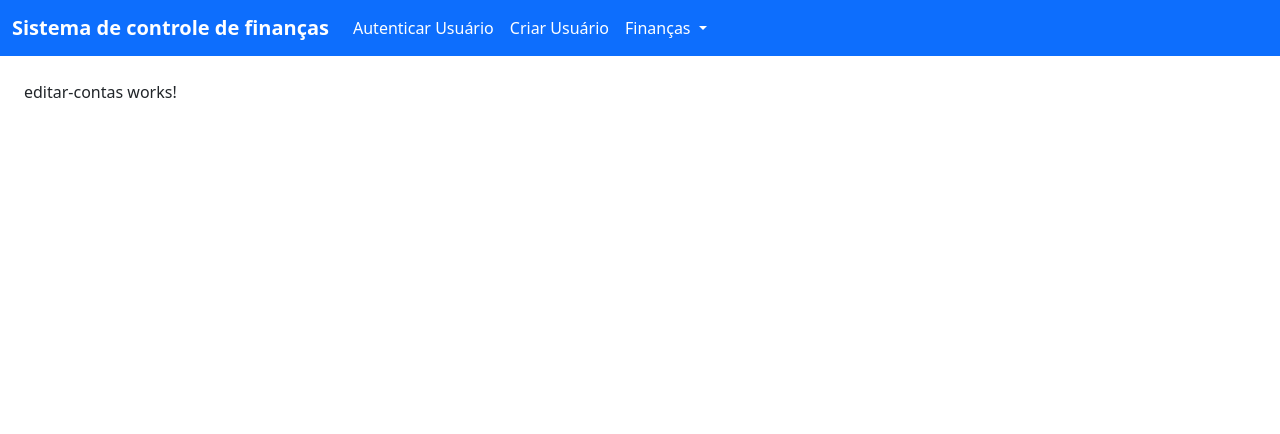
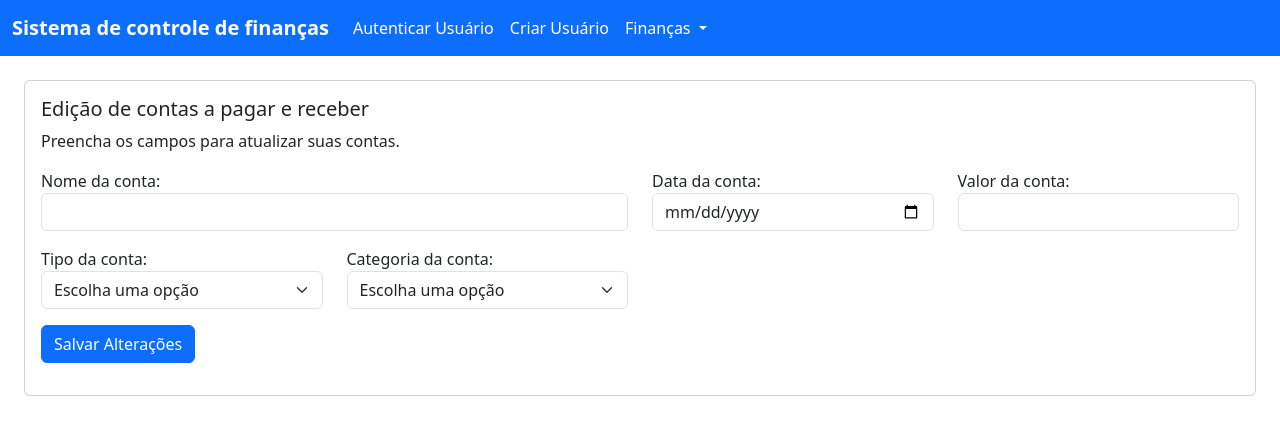
Before and after one commit to PabloHoties/webFinancas, an Angular app: page /pages/editar-contas/1 in a window 1280 px wide. Shown: the top 434 px of the page. Built offline with nearby package versions, Linux system fonts and the light colour scheme.

Commit message:
desenho da página html de editar-contas

```diff
--- a/src/app/components/editar-contas/editar-contas.component.html
+++ b/src/app/components/editar-contas/editar-contas.component.html
@@ -1 +1,48 @@
-<p>editar-contas works!</p>
+<div class="card mt-3">
+    <div class="card-body">
+
+        <div>
+            <h5>Edição de contas a pagar e receber</h5>
+            <p>Preencha os campos para atualizar suas contas.</p>
+        </div>
+
+        <form>
+            <div class="row mb-3">
+                <div class="col-md-6">
+                    <label>Nome da conta:</label>
+                    <input type="text" class="form-control">
+                </div>
+                <div class="col-md-3">
+                    <label>Data da conta:</label>
+                    <input type="date" class="form-control">
+                </div>
+                <div class="col-md-3">
+                    <label>Valor da conta:</label>
+                    <input type="text" class="form-control">
+                </div>
+            </div>
+            <div class="row mb-3">
+                <div class="col-md-3">
+                    <label>Tipo da conta:</label>
+                    <select class="form-select">
+                        <option value="">Escolha uma opção</option>
+                        <option value="RECEBER">Conta a receber</option>
+                        <option value="PAGAR">Conta a pagar</option>
+                    </select>
+                </div>
+                <div class="col-md-3">
+                    <label>Categoria da conta:</label>
+                    <select class="form-select">
+                        <option value="">Escolha uma opção</option>
+                    </select>
+                </div>
+            </div>
+            <div class="row mb-3">
+                <div class="col-md-3">
+                    <input type="submit" class="btn btn-primary" value="Salvar Alterações">
+                </div>
+            </div>
+        </form>
+
+    </div>
+</div>
```
Also changed, not shown: src/app/components/consultar-contas/consultar-contas.component.html (+8 -4 lines).
